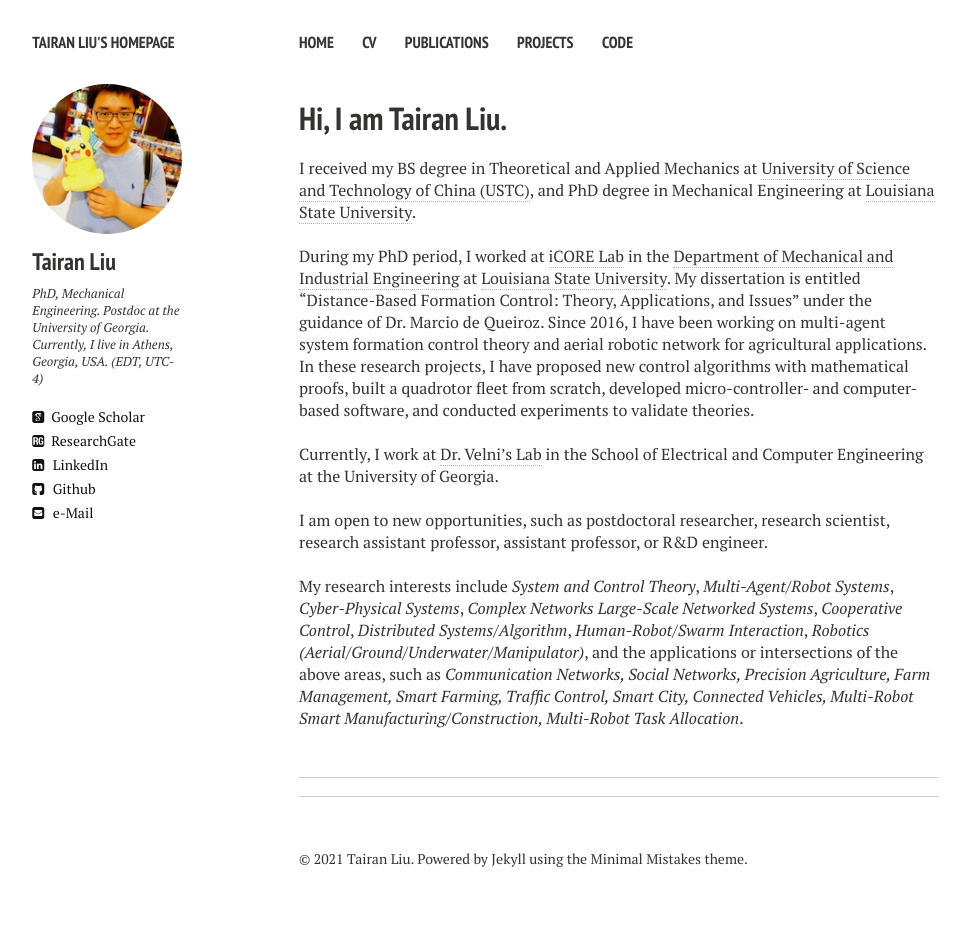
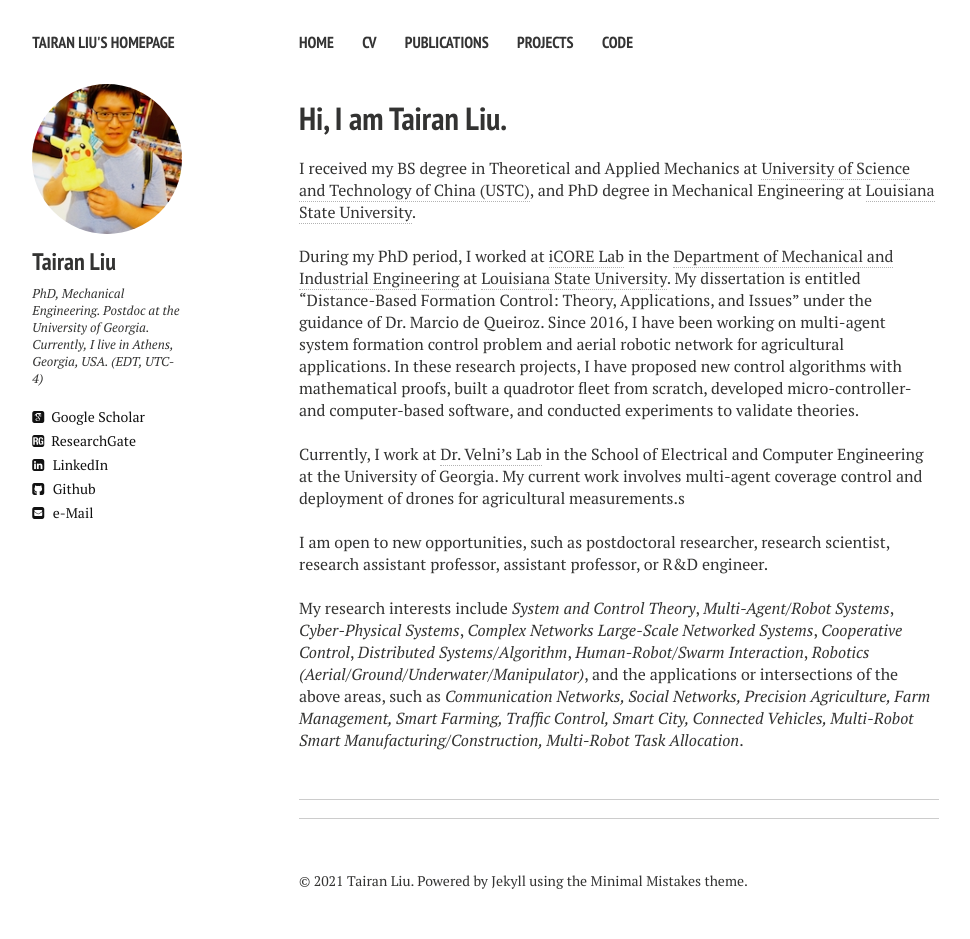
Before and after one commit to liutairan/liutairan.github.io, a Jekyll site: the page built from index.md, in a window 1280 px wide. Shown: the whole page, without its empty margins (21-991 px from the left). Built offline with Jekyll 4.4.1, drawn with Linux system fonts in a browser that asks for light colours; nearby versions of some CDN libraries; comment, search, counter and statistics services are not loaded; before the commit the page ends 917 px from its top, so only the background shows below that.

Commit message:
Update index.md

```diff
--- a/index.md
+++ b/index.md
@@ -9,13 +9,11 @@
 
 I received my BS degree in Theoretical and Applied Mechanics at <a href="http://en.ustc.edu.cn/" target="_blank">University of Science and Technology of China (USTC)</a>, and PhD degree in Mechanical Engineering at <a href="https://www.lsu.edu/" target="_blank">Louisiana State University</a>.
 
-<!-- I work at <a href="https://icorelab.github.io" target="_blank">iCORE Lab</a>, which is a research group of the <a href="https://www.lsu.edu/eng/mie/" target="_blank">Department of Mechanical and Industrial Engineering</a>, <a href="https://www.lsu.edu/" target="_blank">Louisiana State University</a>. -->
+<br />
+During my PhD period, I worked at <a href="https://icorelab.github.io" target="_blank">iCORE Lab</a> in the <a href="https://www.lsu.edu/eng/mie/" target="_blank">Department of Mechanical and Industrial Engineering</a> at <a href="https://www.lsu.edu/" target="_blank">Louisiana State University</a>. My dissertation is entitled “Distance-Based Formation Control: Theory, Applications, and Issues” under the guidance of Dr. Marcio de Queiroz. Since 2016, I have been working on multi-agent system formation control problem and aerial robotic network for agricultural applications. In these research projects, I have proposed new control algorithms with mathematical proofs, built a quadrotor fleet from scratch, developed micro-controller- and computer-based software, and conducted experiments to validate theories.
 
 <br />
-During my PhD period, I worked at <a href="https://icorelab.github.io" target="_blank">iCORE Lab</a> in the <a href="https://www.lsu.edu/eng/mie/" target="_blank">Department of Mechanical and Industrial Engineering</a> at <a href="https://www.lsu.edu/" target="_blank">Louisiana State University</a>. My dissertation is entitled “Distance-Based Formation Control: Theory, Applications, and Issues” under the guidance of Dr. Marcio de Queiroz. Since 2016, I have been working on multi-agent system formation control theory and aerial robotic network for agricultural applications. In these research projects, I have proposed new control algorithms with mathematical proofs, built a quadrotor fleet from scratch, developed micro-controller- and computer-based software, and conducted experiments to validate theories.
-
-<br />
-Currently, I work at <a href="http://cscl.engr.uga.edu/" target="_blank">Dr. Velni's Lab</a> in the School of Electrical and Computer Engineering at the University of Georgia.
+Currently, I work at <a href="http://cscl.engr.uga.edu/" target="_blank">Dr. Velni's Lab</a> in the School of Electrical and Computer Engineering at the University of Georgia. My current work involves multi-agent coverage control and deployment of drones for agricultural measurements.s
 
 <br />
 
```
